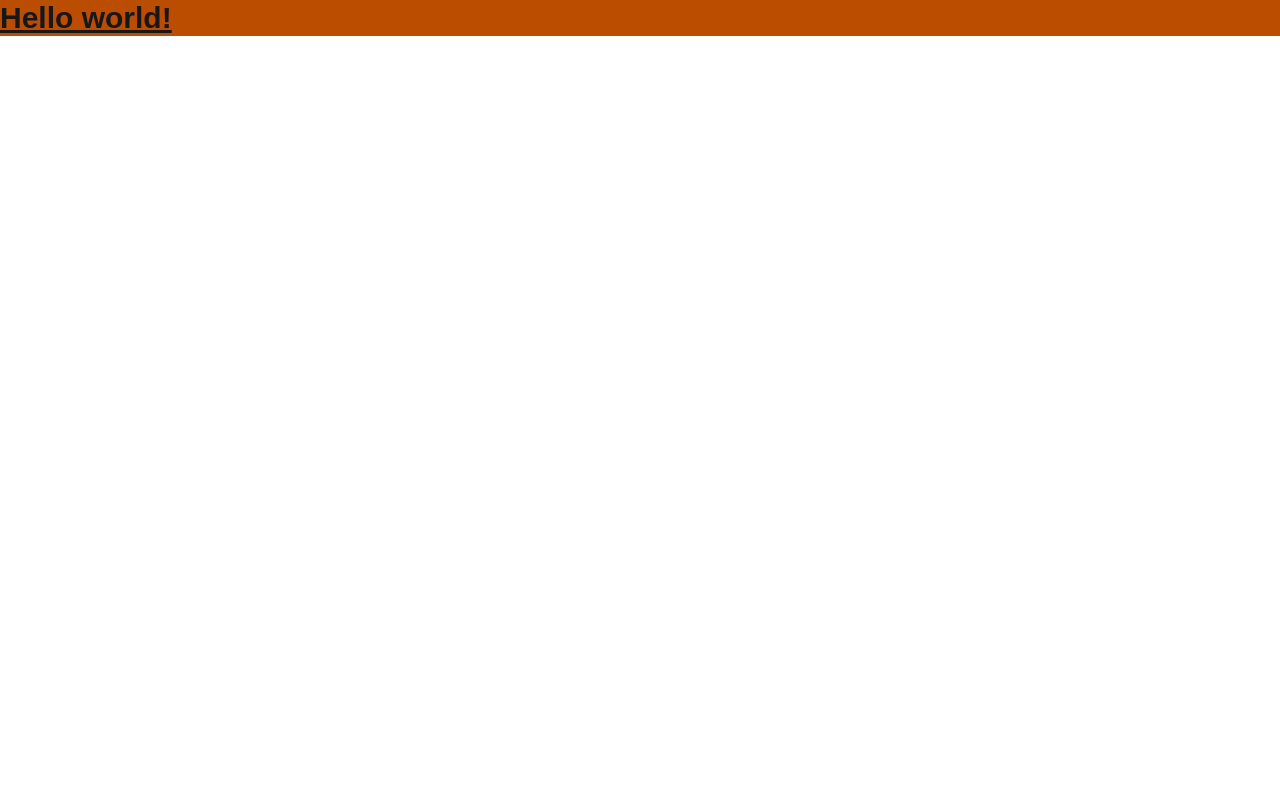
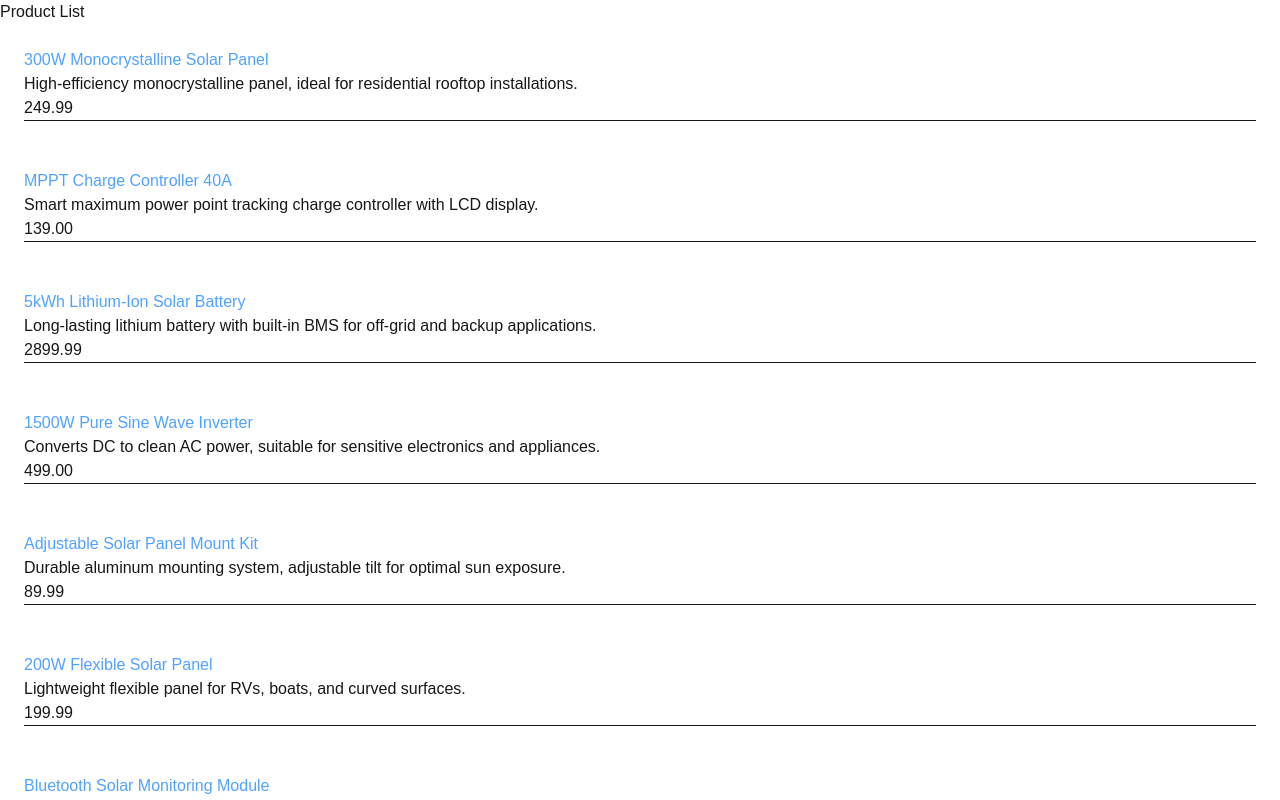
Before and after one commit to neginheidarii/solar-marketplace, a Next.js app: page / in a window 1280 px wide. Shown: the top 800 px of the page. Built offline with nearby package versions, Linux system fonts and the light colour scheme.

Commit message:
refactor Home component to fetch and display product list asynchronously

```diff
--- a/src/app/page.tsx
+++ b/src/app/page.tsx
@@ -1,9 +1,22 @@
-import Image from "next/image";
+import getProducts from "@/lib/api";
+import type {Product} from "@/types";
 
-export default function Home() {
+export default async function Home() {
+  const products:Product[] = await getProducts();
   return (
-      <h1 className="text-3xl font-bold underline bg-amber-700">
-      Hello world!
-    </h1>
+      <div>
+        <h1>Product List</h1>
+        <ul>
+          {products.map((p)=>(
+            <li key={p.id} className="p-6">
+              <h2 className="text-blue-400">{p.name}</h2>
+              <p>{p.description}</p>
+              <h3>{p.price.toFixed(2)}</h3>
+              <hr></hr>
+            </li>
+          ))}
+
+        </ul>
+      </div>
   );
 }
```
